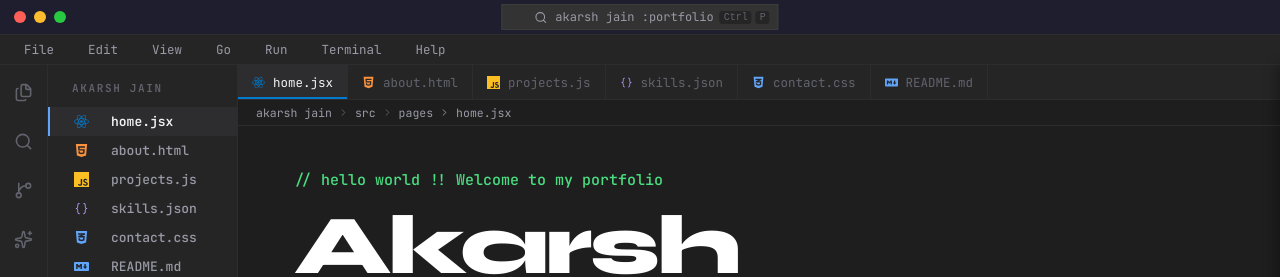
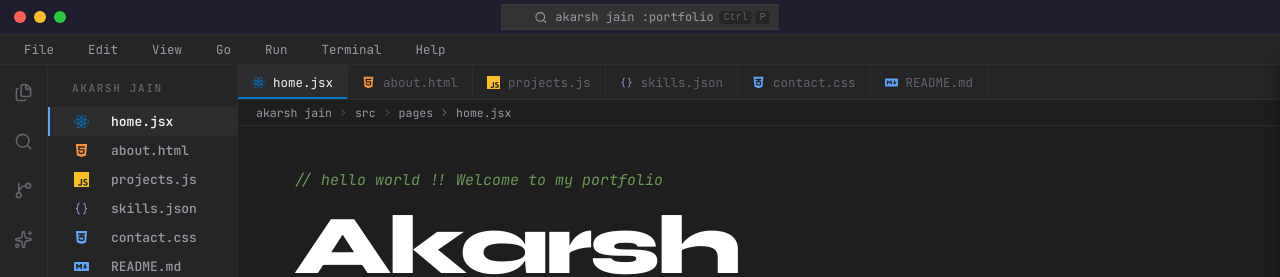
Before and after one commit to akarshjain05/portfolio, a React (Vite) app: page / in a window 1280 px wide. Shown: the top 277 px of the page. Built offline with nearby package versions, Linux system fonts and the light colour scheme.

Commit message:
style: set comment color to VS Code standard and italicize

```diff
--- a/src/index.css
+++ b/src/index.css
@@ -693,7 +693,7 @@ img, svg { display: block; }
 .page { max-width: 1040px; margin: 0 auto; animation: fadein 0.25s ease; }
 @keyframes fadein { from { opacity: 0; transform: translateY(6px); } to { opacity: 1; transform: translateY(0); } }
 
-.comment { color: var(--green); font-family: var(--font-mono); font-size: 15px; font-weight: 500; display: block; margin-bottom: 20px; }
+.comment { color: var(--comment); font-family: var(--font-mono); font-size: 15px; font-weight: 500; font-style: italic; display: block; margin-bottom: 20px; }
 .comment--block { margin-bottom: 28px; }
 
 .page-title {
```
